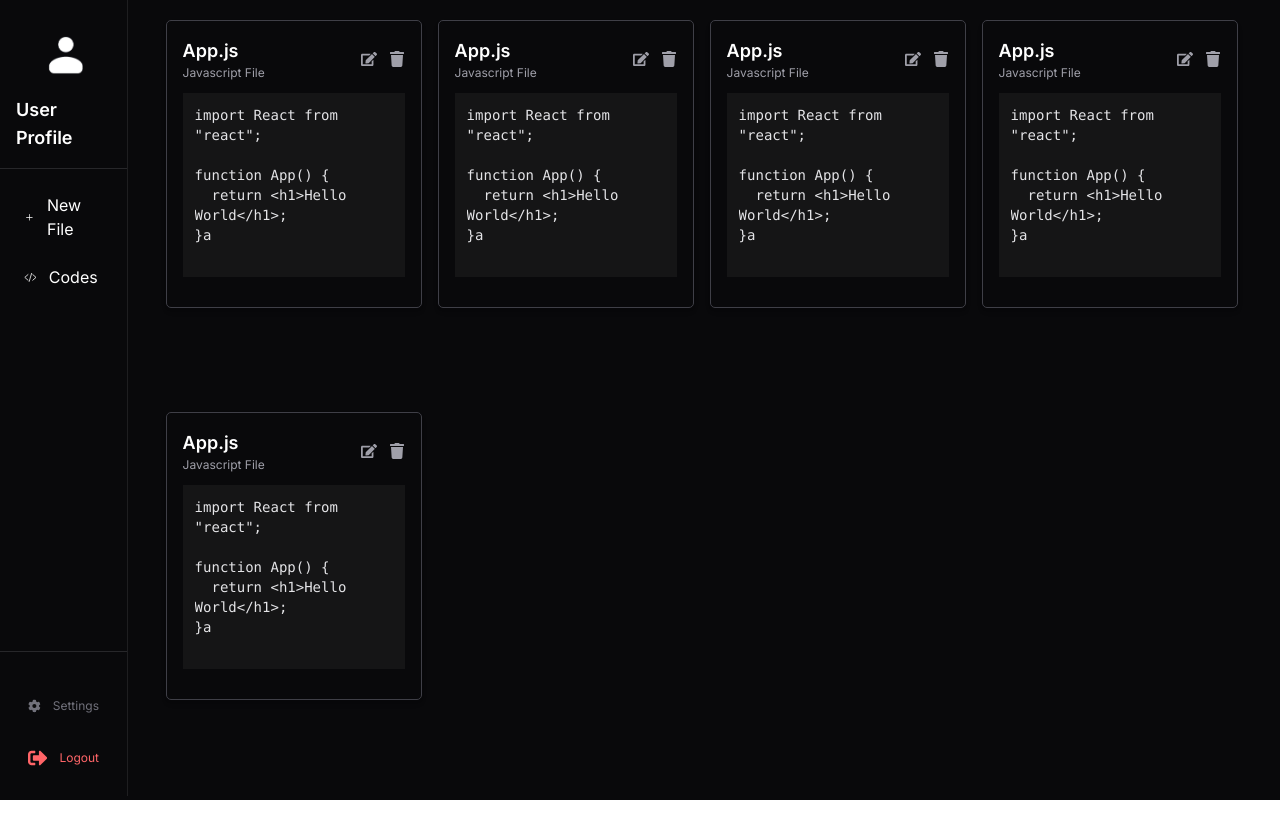
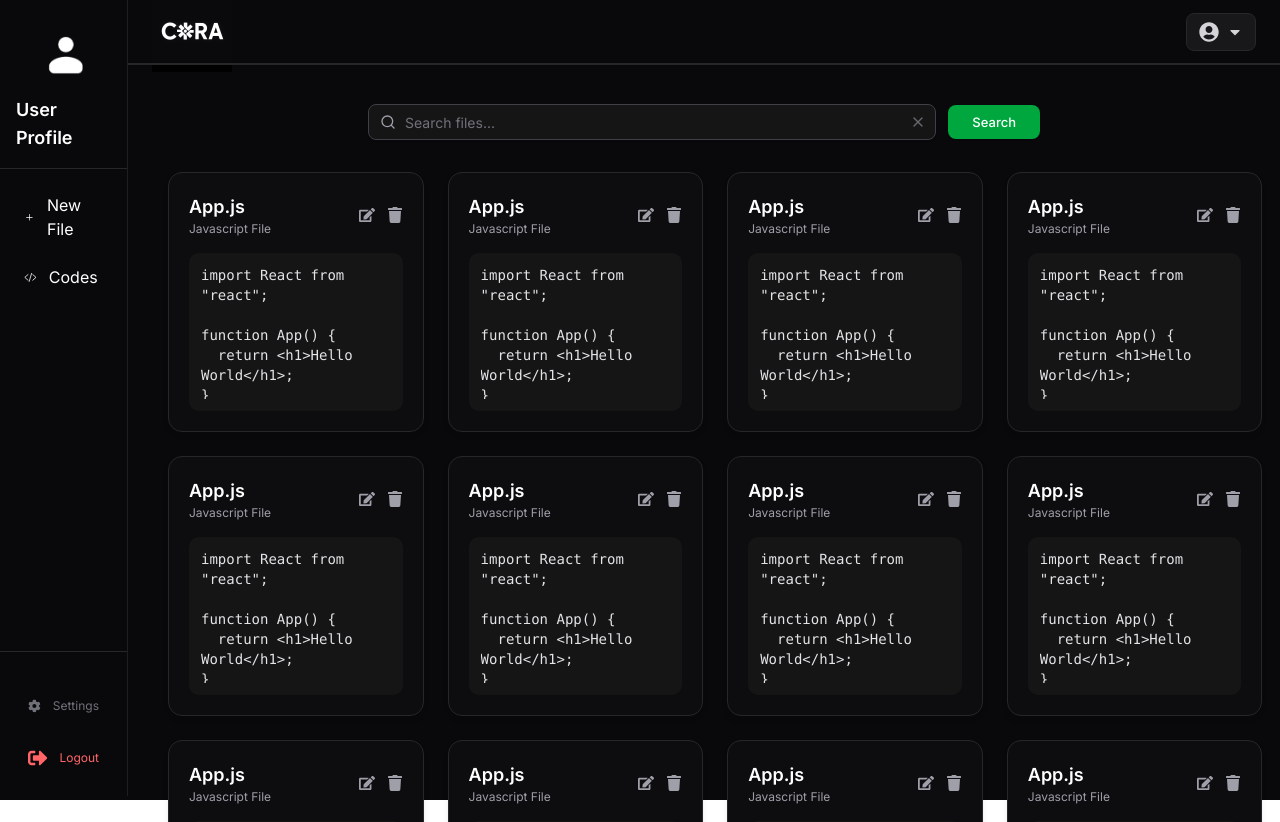
Before and after one commit to SaqibFarhanProgrammer/Koda-Code-Edittor-, a React (Vite) app: page /codes in a window 1280 px wide. Built offline with nearby package versions, Linux system fonts and the light colour scheme; a web font is replaced by a local one.

Commit message:
bug fixed

```diff
--- a/src/App.css
+++ b/src/App.css
@@ -19,3 +19,21 @@ body {
 .copied-notigication {
   transition: top 0.3s ease-in-out;
 }
+
+.code {
+  grid-template-columns: repeat(auto-fit, minmax(250px, 1fr));
+  flex-shrink: 0;
+}
+
+.codefile {
+  mask-image: linear-gradient(
+    to bottom,
+
+    black,
+    black,
+    black,
+    black,
+    black,
+    transparent
+  );
+}
--- a/src/Mycomponeents/SideNavigate.jsx
+++ b/src/Mycomponeents/SideNavigate.jsx
@@ -17,7 +17,7 @@ const SideNavigate = () => {
   const { setNewfileisopen } = useContext(Context);
 
   return (
-    <div className="w-[10vw] border-r-1 border-[#1e1e20] mb-1 relative h-[99.5vh] bg-[#09090B] text-white flex flex-col">
+    <div className="w-[10vw] fixed border-r-1 border-[#1e1e20] mb-1 relative h-[99.5vh] bg-[#09090B] text-white flex flex-col">
       <SidebarProfie />
       <div className="p-3 justify-between  overflow-y-auto gap-10 flex-col">
         <div
--- a/src/Pages/Codefiles/CodefileCard.jsx
+++ b/src/Pages/Codefiles/CodefileCard.jsx
@@ -1,37 +1,37 @@
 import React from "react";
-import { FaFileCode, FaTrash, FaEdit } from "react-icons/fa";
+import { FaTrash, FaEdit } from "react-icons/fa";
 
 const CodefileCard = () => {
   return (
-    <div className=" bg-[#09090B] p-4 white shrink-0 border border-zinc-700 rounded-[5px] shadow-md  w-[20vw] h-[36vh] text-white hover:border-zinc-500 transition">
+    <div
+      className="bg-[#0d0d0f] p-5 border border-zinc-800 rounded-xl
+                 shadow-md hover:shadow-lg hover:border-zinc-600
+                 transition-all duration-200 w-full h-[260px] flex flex-col"
+    >
       {/* File Info */}
-      <div className="flex items-center justify-between mb-3">
-        <div className="flex items-center gap-3">
-          <div>
-            <h3 className="font-semibold text-lg">App.js</h3>
-            <div className="extention">
-              <p className="text-xs text-zinc-400">Javascript File</p>
-            </div>
-          </div>
+      <div className="flex items-center justify-between mb-4">
+        <div>
+          <h3 className="font-semibold text-lg text-white">App.js</h3>
+          <p className="text-xs text-zinc-400">Javascript File</p>
         </div>
         <div className="flex gap-3 text-zinc-400">
-          <button className="hover:text-green-400">
+          <button className="hover:text-green-400 transition">
             <FaEdit />
           </button>
-          <button className="hover:text-red-500">
+          <button className="hover:text-red-500 transition">
             <FaTrash />
           </button>
         </div>
       </div>
 
       {/* Code Preview */}
-      <div className=" bg-[#151516] borderrounded-lg p-3 text-sm font-mono text-zinc-200 overflow-hidden">
-        <pre className="whitespace-pre-wrap break-words max-h-40 overflow-y-auto">
+      <div className="bg-[#151516] rounded-lg p-3 text-sm font-mono text-zinc-200 overflow-hidden flex-1">
+        <pre className="whitespace-pre-wrap break-words max-h-full overflow-y-auto">
           {`import React from "react";
 
 function App() {
   return <h1>Hello World</h1>;
-}a
+}
 
 export default App;`}
         </pre>
--- a/src/Pages/Codefiles/Codefiles.jsx
+++ b/src/Pages/Codefiles/Codefiles.jsx
@@ -1,15 +1,30 @@
 import React from "react";
 import CodefileCard from "./CodefileCard";
+import TopNavbar from "../../Mycomponeents/Navbar";
+import SearchBar from "./Search";
 
 const Codefiles = () => {
   return (
-    <div className="p-1 h-screen w-[100%]  ">
-      <div className=" codes mx-auto  items-start justify-start w-[88vw] h-[100vh]  shrink-0 flex gap-4 p-4  flex-wrap overflow-y-scroll">
-        <CodefileCard />
-        <CodefileCard />
-        <CodefileCard />
-        <CodefileCard />
-        <CodefileCard />
+    <div className="p-6 h-screen w-[90%]">
+      {/* Fixed Navbar */}
+      <div className="fixed top-0 left-[10%] w-[90%] z-20 bg-[#09090B] border-b border-zinc-800">
+        <TopNavbar />
+      </div>
+
+      {/* Search */}
+      <SearchBar />
+
+      <div
+        className="codes mx-auto w-[88vw] px-4 pb-6
+                   grid grid-cols-1 sm:grid-cols-2 md:grid-cols-3 lg:grid-cols-4
+                   gap-6 overflow-y-auto"
+        style={{ maxHeight: "calc(100vh - 150px)" }}
+      >
+        {Array(12)
+          .fill(0)
+          .map((_, i) => (
+            <CodefileCard key={i} />
+          ))}
       </div>
     </div>
   );
--- /dev/null
+++ b/src/Pages/Codefiles/Search.jsx
@@ -0,0 +1,32 @@
+import React from "react";
+import { Input } from "../../components/ui/input";
+import { Button } from "../../components/ui/button";
+import { Search, X } from "lucide-react";
+
+const SearchBar = () => {
+  return (
+    <div className="flex items-center gap-3 w-full max-w-2xl mx-auto mt-20 mb-8">
+      <div className="relative flex-1">
+        <Search className="absolute left-3 top-2.5 h-4 w-4 text-zinc-400" />
+        <Input
+          id="search-input"
+          type="text"
+          placeholder="Search files..."
+          className="pl-9 pr-10 bg-[#151516] border border-zinc-700 text-white placeholder:text-zinc-500"
+        />
+        <Button
+          size="icon"
+          variant="ghost"
+          className="absolute right-1 top-1 h-7 w-7 text-zinc-400 hover:text-red-500"
+        >
+          <X className="h-4 w-4" />
+        </Button>
+      </div>
+      <Button className="bg-green-600 hover:bg-green-500 text-white px-6">
+        Search
+      </Button>
+    </div>
+  );
+};
+
+export default SearchBar;
```
